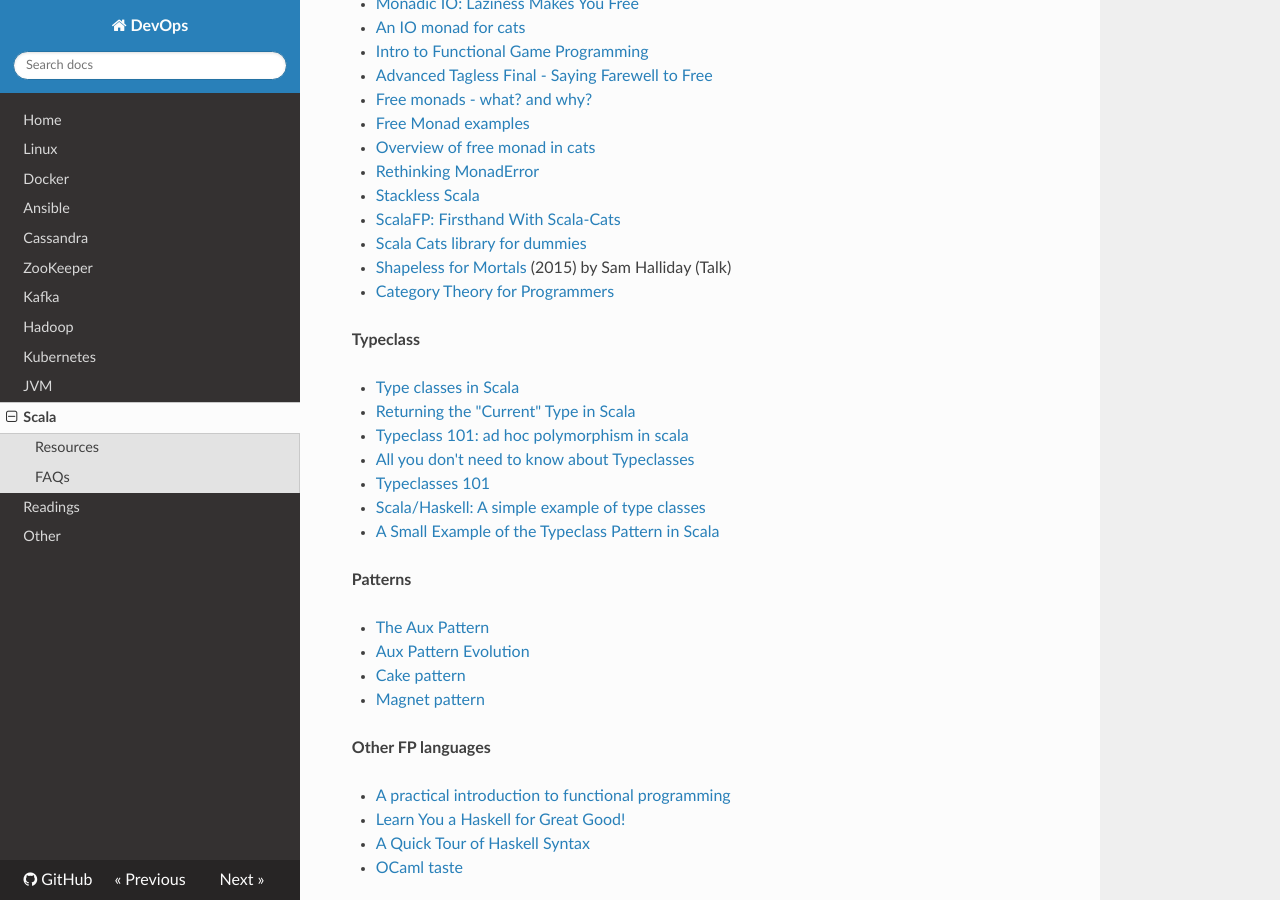
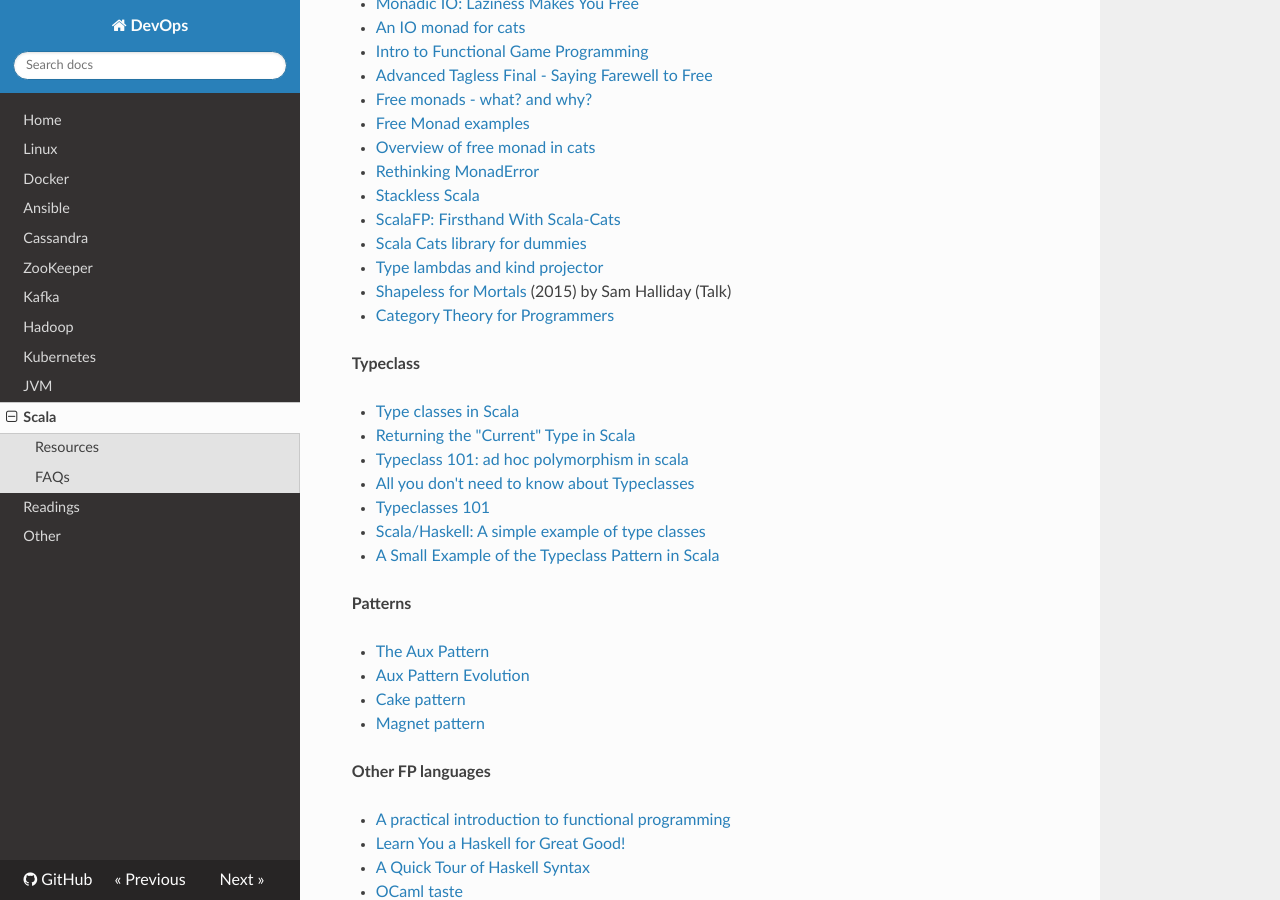
Before and after one commit to niqdev/devops, an MkDocs documentation site: the page built from docs/scala.md, in a window 1280 px wide and 900 px high, scrolled down 1664 px. Built offline with MkDocs 1.6.1, drawn with Linux system fonts in a browser that asks for light colours; nearby versions of some CDN libraries; old or Windows-style settings are respelled for this version of MkDocs.

Commit message:
doc: update scala

```diff
--- a/docs/scala.md
+++ b/docs/scala.md
@@ -80,6 +80,7 @@
 * [ScalaFP: Firsthand With Scala-Cats](https://www.signifytechnology.com/blog/2018/07/scalafp-firsthand-with-scala-cats-monads-number-1-by-harmeet-singh)
 * [Scala Cats library for dummies](https://medium.com/@abu_nadhr/scala-cats-library-for-dummies-part-1-8ec47af7a144)
 
+* [Type lambdas and kind projector](https://underscore.io/blog/posts/2016/12/05/type-lambdas.html)
 * [Shapeless for Mortals](http://fommil.com/scalax15) (2015) by Sam Halliday (Talk)
 * [Category Theory for Programmers](https://bartoszmilewski.com/2014/10/28/category-theory-for-programmers-the-preface)
 
```
